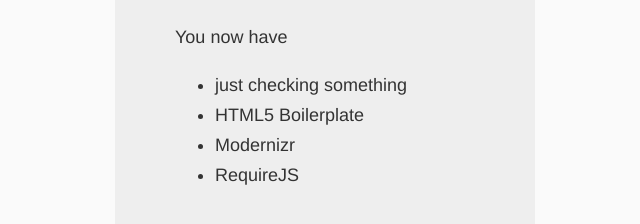
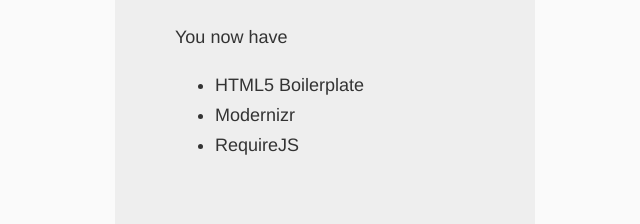
Before and after one commit to dylntrnr/ourclassroom.org, a plain HTML site: page index.html in a window 1280 px wide. Shown: the part 228-452 px from the top of the page, without its empty margins (315-955 px from the left). Drawn offline with Linux system fonts and the light colour scheme.

```diff
--- a/index.html
+++ b/index.html
@@ -23,7 +23,6 @@
           <h1>'Allo, 'Allo!</h1>
           <p>You now have</p>
           <ul>
-            <li>just checking something</li>
             <li>HTML5 Boilerplate</li>
             <li>Modernizr</li>
             <li>RequireJS</li>
```
Also changed, not shown: 1 other file.
